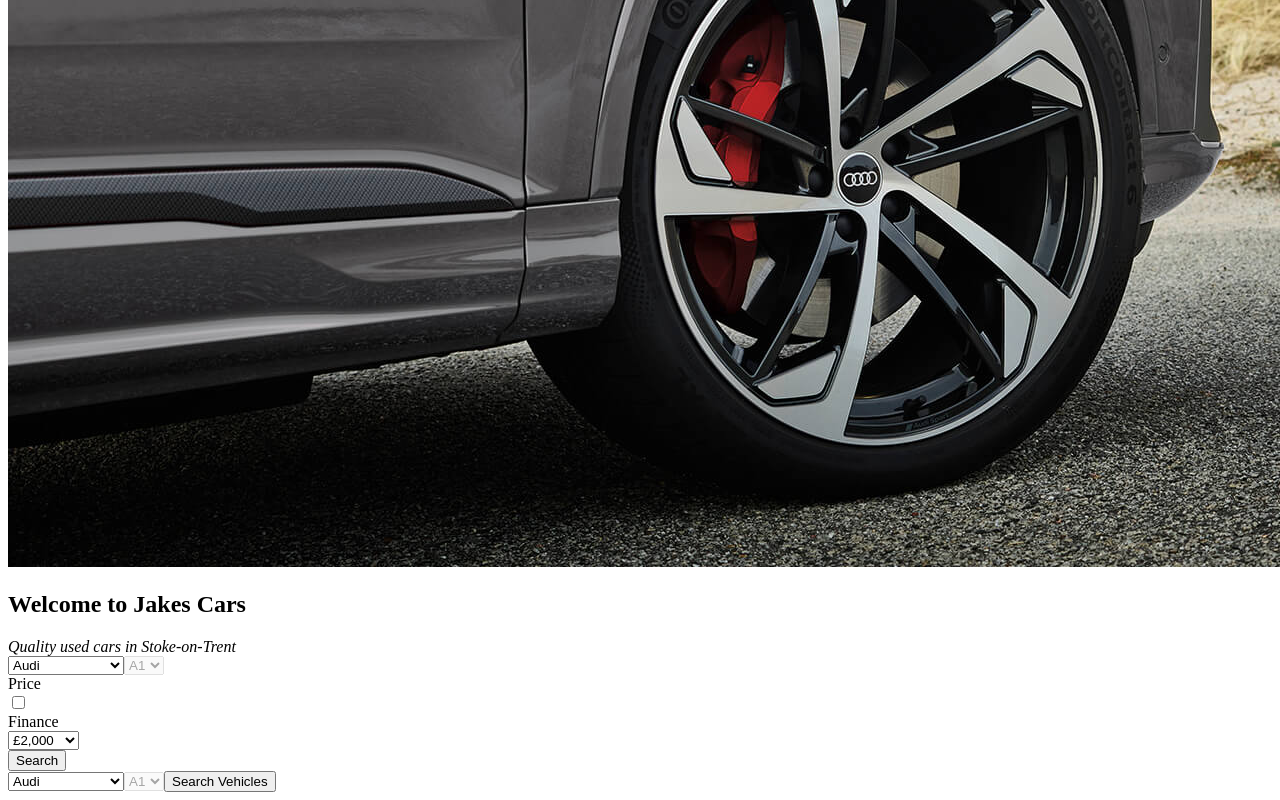
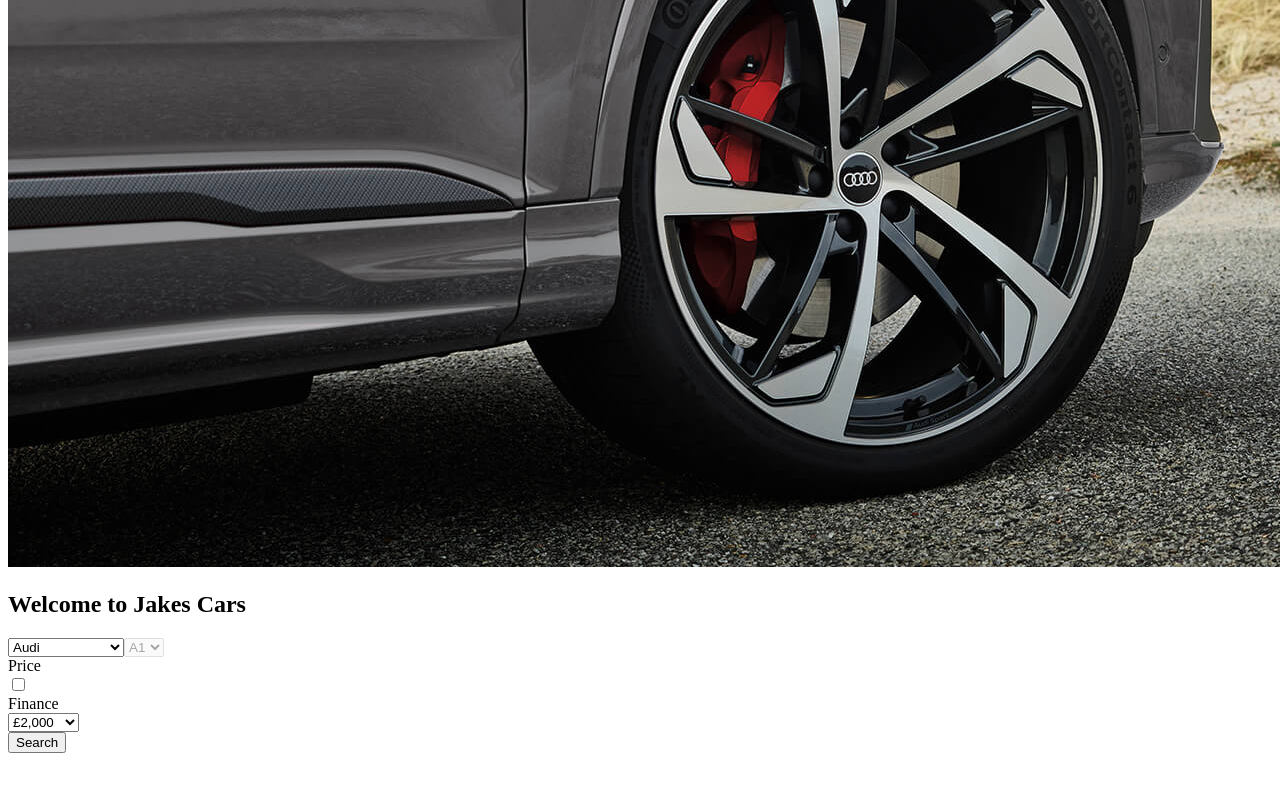
Before and after one commit to jake-mallin/click-web-components, a Next.js app: page / in a window 1280 px wide. Shown: the part 521-1321 px from the top of the page. After the commit the page ends 1282 px from the top, so only its background shows below. Built offline with nearby package versions, Linux system fonts and the light colour scheme.

Commit message:
build: first deployment

```diff
--- a/components/hero-units/hero-search/HeroSearch.mocks.ts
+++ b/components/hero-units/hero-search/HeroSearch.mocks.ts
@@ -2,7 +2,7 @@ import { IHeroSearch } from './HeroSearch';
 
 const base: IHeroSearch = {
   heroMainHeading: 'Welcome to Jakes Cars',
-  heroSubHeading: 'Quality used cars in Stoke-on-Trent',
+  // heroSubHeading: 'Quality used cars in Stoke-on-Trent',
 };
 
 export const mockHeroSearchProps = {
--- a/components/hero-units/hero-search/HeroSearch.module.css
+++ b/components/hero-units/hero-search/HeroSearch.module.css
@@ -1 +1,3 @@
-/*  */
+.heroSearch__message {
+  @apply block;
+}
--- a/components/hero-units/hero-search/HeroSearch.tsx
+++ b/components/hero-units/hero-search/HeroSearch.tsx
@@ -1,11 +1,11 @@
-import Search from '@/components/utility/Search/Search';
+// import Search from '@/components/utility/Search/Search';
 import SearchBudget from '@/components/utility/SearchBudget/SearchBudget';
 import Image from 'next/image';
 import styles from './HeroSearch.module.css';
 
 export interface IHeroSearch {
   heroMainHeading: string;
-  heroSubHeading: string;
+  heroSubHeading?: string;
 }
 
 const HeroSearch: React.FC<IHeroSearch> = ({
@@ -14,7 +14,7 @@ const HeroSearch: React.FC<IHeroSearch> = ({
 }) => {
   return (
     <div className="relative flex flex-row items-end justify-center w-screen min-h-[560px] h-[75vh] min-w-full overflow-hidden rounded-b-[48px]">
-      <div className="absolute pointer-events-none h-full w-full before:content-[''] before:absolute before:top-0 before:left-0 before:w-full before:h-full before:bg-gradient-to-t before:from-black before:to-transparent before:z-1">
+      <div className="absolute pointer-events-none h-full w-full before:content-[''] before:absolute before:top-0 before:left-0 before:w-full before:h-full before:bg-gradient-to-t before:from-black before:to-transparent before:z-1 before:block">
         <Image
           src="/heroUnit__bg.jpg"
           alt="Audi A3"
@@ -28,13 +28,15 @@ const HeroSearch: React.FC<IHeroSearch> = ({
           <h2 className="text-4xl text-white font-bold text-center mb-2 text-shadow-md">
             {heroMainHeading}
           </h2>
-          <em className="block text-2xl text-white not-italic text-center mb-8 text-shadow">
-            {heroSubHeading}
-          </em>
+          {heroSubHeading /* Makes this an optional field */ && (
+            <em className="block text-2xl text-white not-italic text-center mb-8 text-shadow">
+              {heroSubHeading}
+            </em>
+          )}
         </div>
         <div className={styles.heroSearch__form}>
           <SearchBudget searchButtonText={'Search'} />
-          <Search searchButtonText={'Search Vehicles'} />
+          {/* <Search /> */}
         </div>
       </div>
     </div>
--- a/components/utility/Search/Search.tsx
+++ b/components/utility/Search/Search.tsx
@@ -1,8 +1,10 @@
 export interface ISearch {
-  searchButtonText: string;
+  searchButtonText?: string;
 }
 
-const Search: React.FC<ISearch> = ({ searchButtonText }) => {
+const Search: React.FC<ISearch> = ({
+  searchButtonText = 'Search vehicles',
+}) => {
   return (
     <form className="flex flex-row items-center gap-x-6">
       <select className="select-box" placeholder="Any Make">
--- a/package.json
+++ b/package.json
@@ -46,7 +46,8 @@
     "postcss": "^8.4.21",
     "prettier": "^2.8.4",
     "storybook-css-modules-preset": "^1.1.1",
-    "tailwindcss": "^3.2.7"
+    "tailwindcss": "^3.2.7",
+    "tsconfig-paths-webpack-plugin": "^4.0.1"
   },
   "resolutions": {
     "webpack": "^5"
```
Also changed, not shown: 2 other files (tests, documents, lock files or other folders).
